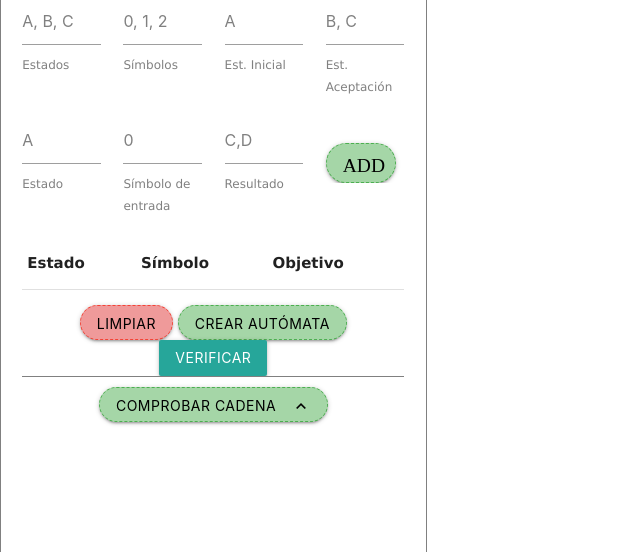
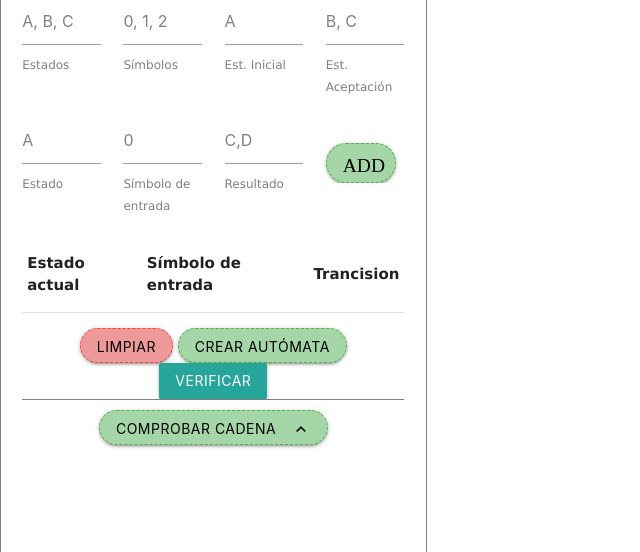
Before and after one commit to maurogarcesd/automatacreator, a Flask app: page / in a window 1280 px wide. Shown: the part 166-718 px from the top of the page, without its empty margins (0-640 px from the left). Run offline with Flask 2, Linux system fonts and the light colour scheme; lists and menus that the app fills with data are empty; some libraries are stand-ins or nearby versions.

Commit message:
Tablas modificadas verificacion anadida

```diff
--- a/templates/automaton.html
+++ b/templates/automaton.html
@@ -48,9 +48,9 @@
                 <table>
                     <thead>
                     <tr>
-                        <th>Estado</th>
-                        <th>Símbolo</th>
-                        <th>Objetivo</th>
+                        <th>Estado actual</th>
+                        <th>Símbolo de entrada</th>
+                        <th>Trancision</th>
                     </tr>
                     </thead>
                     <tbody id="transitionsList"></tbody>
```
